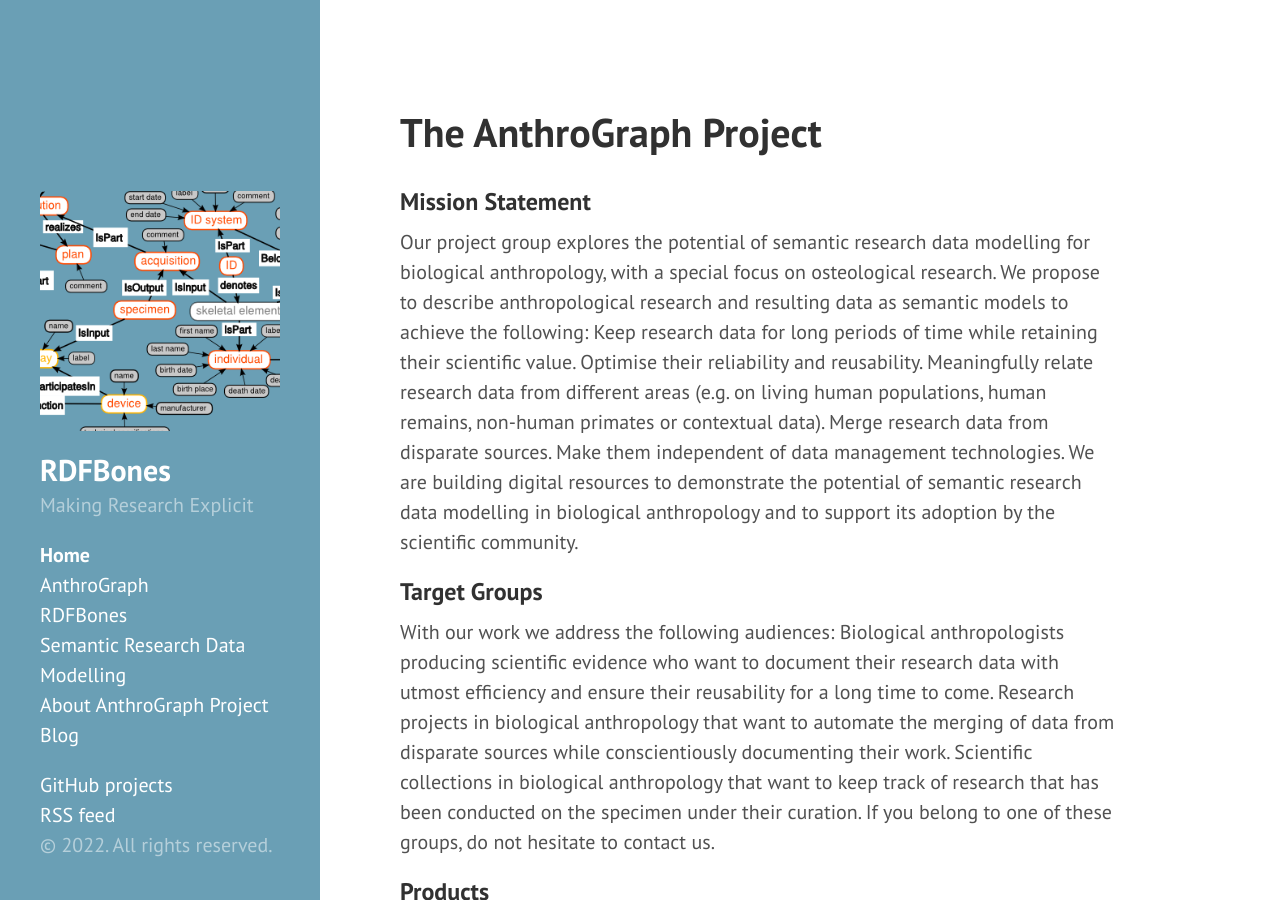
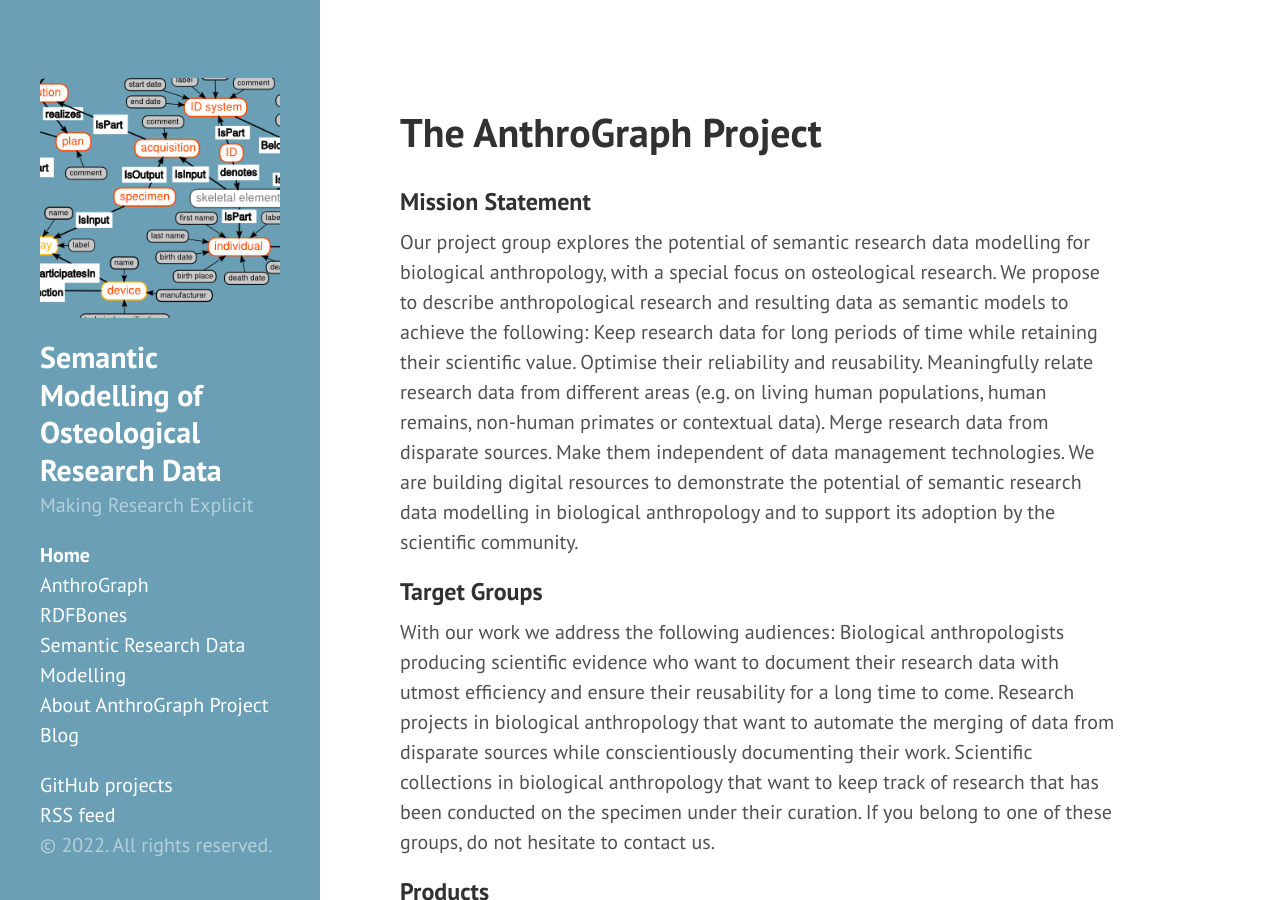
Before and after one commit to RDFBones/rdfbones.github.io, a Jekyll site: the page built from index.html, in a window 1280 px wide and 900 px high. Built offline with Jekyll 4.4.1, drawn with Linux system fonts in a browser that asks for light colours; nearby versions of some CDN libraries; the list of posts is cut into pages by our own code.

Commit message:
Changed site name and tagline to match project title and to create a headline for both RDFBones and AnthroGraph.

```diff
--- a/_config.yml
+++ b/_config.yml
@@ -6,8 +6,8 @@
 permalink:        pretty
 
 # Setup
-title:            RDFBones
-tagline:          'Semantic Science'
+title:            Semantic Modelling of Osteological Research Data
+tagline:          'Semantic Research Data Modelling'
 description:      'Making Research Explicit'
 url:              https://rdfbones.github.io
 
```
